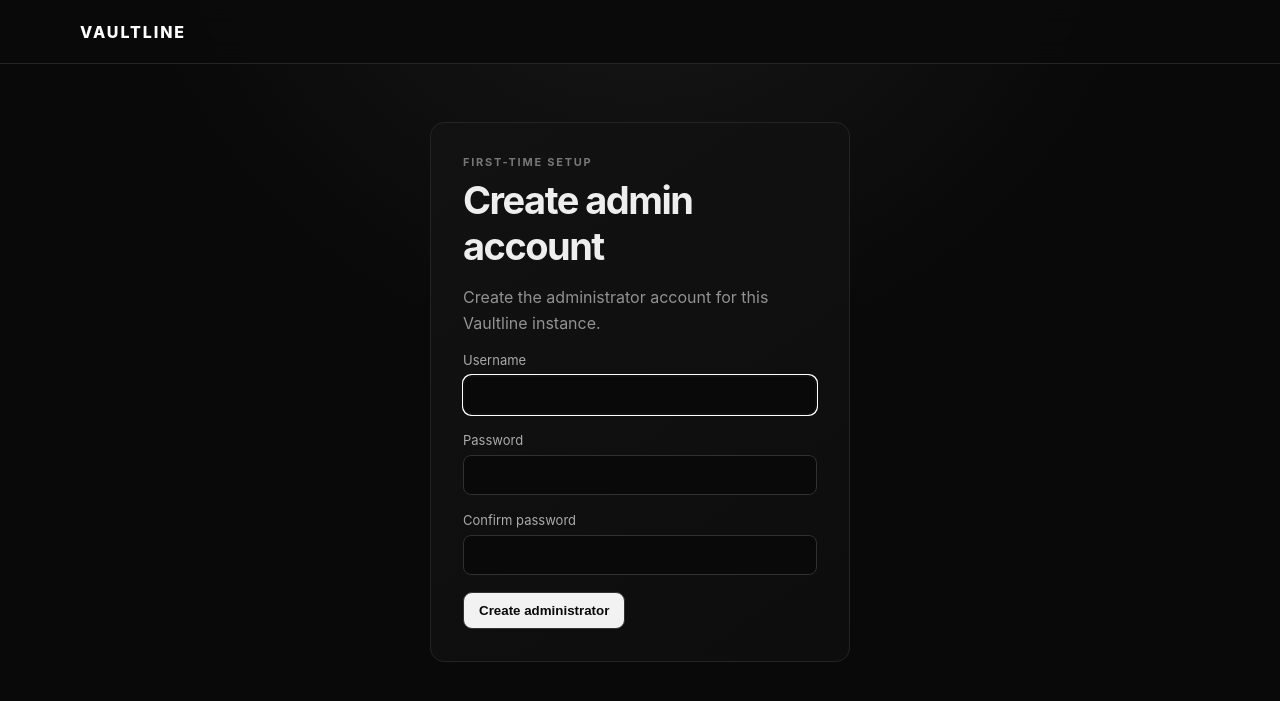
After one commit to KeaganHillery/vaultline, a Flask app: page /setup in a window 1280 px wide. The commit adds this page. Shown: the top 701 px of the page. Run offline with Flask 3, Linux system fonts and the light colour scheme.

Commit message:
feat: release Vaultline v1.1.0

```diff
--- a/app.py
+++ b/app.py
@@ -21,11 +21,16 @@ def db():
 def init():
     c=db()
     c.executescript('''
-    CREATE TABLE IF NOT EXISTS users(id INTEGER PRIMARY KEY AUTOINCREMENT, username TEXT UNIQUE NOT NULL, password TEXT NOT NULL, created_at TEXT NOT NULL);
+    CREATE TABLE IF NOT EXISTS users(id INTEGER PRIMARY KEY AUTOINCREMENT, username TEXT UNIQUE NOT NULL, password TEXT NOT NULL, role TEXT NOT NULL DEFAULT 'user', active INTEGER NOT NULL DEFAULT 1, created_at TEXT NOT NULL);
     CREATE TABLE IF NOT EXISTS items(id INTEGER PRIMARY KEY AUTOINCREMENT, name TEXT NOT NULL, category TEXT NOT NULL, description TEXT DEFAULT '', location TEXT DEFAULT '', owner TEXT DEFAULT '', expiry_date TEXT DEFAULT '', created_at TEXT NOT NULL, updated_at TEXT NOT NULL);
     CREATE TABLE IF NOT EXISTS documents(id INTEGER PRIMARY KEY AUTOINCREMENT, item_id INTEGER NOT NULL, filename TEXT NOT NULL, stored_name TEXT NOT NULL, uploaded_at TEXT NOT NULL, FOREIGN KEY(item_id) REFERENCES items(id) ON DELETE CASCADE);
     CREATE TABLE IF NOT EXISTS audit(id INTEGER PRIMARY KEY AUTOINCREMENT, username TEXT, action TEXT NOT NULL, target TEXT, created_at TEXT NOT NULL);
-    '''); c.commit(); c.close()
+    ''');
+    try: c.execute("ALTER TABLE users ADD COLUMN role TEXT NOT NULL DEFAULT 'user'")
+    except sqlite3.OperationalError: pass
+    try: c.execute("ALTER TABLE users ADD COLUMN active INTEGER NOT NULL DEFAULT 1")
+    except sqlite3.OperationalError: pass
+    c.commit(); c.close()
 
 def audit(action,target=''):
     c=db(); c.execute('INSERT INTO audit(username,action,target,created_at) VALUES(?,?,?,?)',(session.get('user','system'),action,target,datetime.utcnow().isoformat(timespec='seconds'))); c.commit(); c.close()
@@ -39,19 +44,77 @@ def login_required(f):
 
 def allowed_file(fn): return '.' in fn and fn.rsplit('.',1)[1].lower() in ALLOWED
 
+def admin_required(f):
+    @wraps(f)
+    def w(*a,**kw):
+        if 'user' not in session: return redirect(url_for('login',next=request.path))
+        c=db(); row=c.execute('SELECT role,active FROM users WHERE username=?',(session['user'],)).fetchone(); c.close()
+        if not row or not row['active'] or row['role']!='admin': abort(403)
+        return f(*a,**kw)
+    return w
+
 @app.after_request
 def headers(r):
     r.headers['X-Content-Type-Options']='nosniff'; r.headers['X-Frame-Options']='DENY'; r.headers['Referrer-Policy']='no-referrer'; r.headers['Content-Security-Policy']="default-src 'self'; style-src 'self' 'unsafe-inline'; script-src 'self' 'unsafe-inline'; img-src 'self' data:"
     return r
 
+@app.route('/setup',methods=['GET','POST'])
+def setup():
+    c=db(); count=c.execute('SELECT COUNT(*) n FROM users').fetchone()['n']; c.close()
+    if count: return redirect(url_for('login'))
+    if request.method=='POST':
+        u=request.form.get('username','').strip(); p=request.form.get('password',''); confirm=request.form.get('confirm_password','')
+        if not u or len(p)<8 or p!=confirm:
+            flash('Use a username and matching password of at least 8 characters.','error')
+            return render_template('setup.html')
+        c=db()
+        c.execute('INSERT INTO users(username,password,role,active,created_at) VALUES(?,?,?,?,?)',(u,generate_password_hash(p),'admin',1,datetime.utcnow().isoformat(timespec='seconds')))
+        c.commit(); c.close()
+        flash('Administrator account created.','ok')
+        return redirect(url_for('login'))
+    return render_template('setup.html')
+
 @app.route('/login',methods=['GET','POST'])
 def login():
+    c=db(); count=c.execute('SELECT COUNT(*) n FROM users').fetchone()['n']; c.close()
+    if count==0: return redirect(url_for('setup'))
     if request.method=='POST':
         u=request.form.get('username','').strip(); p=request.form.get('password','')
         c=db(); row=c.execute('SELECT * FROM users WHERE username=?',(u,)).fetchone(); c.close()
-        if row and check_password_hash(row['password'],p): session['user']=u; audit('login'); return redirect(request.args.get('next') or url_for('dashboard'))
+        if row and row['active'] and check_password_hash(row['password'],p): session['user']=u; audit('login'); return redirect(request.args.get('next') or url_for('dashboard'))
         flash('Invalid username or password.','error')
     return render_template('login.html')
+
+@app.route('/admin')
+@admin_required
+def admin():
+    c=db(); users=c.execute('SELECT id,username,role,active,created_at FROM users ORDER BY username COLLATE NOCASE').fetchall(); c.close()
+    return render_template('admin.html',users=users)
+
+@app.route('/admin/user/new',methods=['POST'])
+@admin_required
+def admin_new_user():
+    u=request.form.get('username','').strip(); p=request.form.get('password',''); role=request.form.get('role','user')
+    if not u or len(p)<8 or role not in ('user','admin'):
+        flash('Enter a username, password of at least 8 characters, and a valid role.','error')
+        return redirect(url_for('admin'))
+    try:
+        c=db()
+        c.execute('INSERT INTO users(username,password,role,active,created_at) VALUES(?,?,?,?,?)',(u,generate_password_hash(p),role,1,datetime.utcnow().isoformat(timespec='seconds')))
+        c.commit(); c.close()
+        flash('User created.','ok')
+    except sqlite3.IntegrityError:
+        flash('Username already exists.','error')
+    return redirect(url_for('admin'))
+
+@app.route('/admin/user/<int:id>/toggle',methods=['POST'])
+@admin_required
+def admin_toggle_user(id):
+    c=db(); row=c.execute('SELECT username,active FROM users WHERE id=?',(id,)).fetchone()
+    if row and row['username']!=session['user']:
+        c.execute('UPDATE users SET active=? WHERE id=?',(0 if row['active'] else 1,id)); c.commit()
+    c.close()
+    return redirect(url_for('admin'))
 
 @app.route('/logout')
 def logout(): session.clear(); return redirect(url_for('login'))
@@ -138,7 +201,7 @@ def export():
     c=db(); items=[dict(x) for x in c.execute('SELECT * FROM items').fetchall()]; docs=[dict(x) for x in c.execute('SELECT id,item_id,filename,uploaded_at FROM documents').fetchall()]; c.close(); audit('export'); return jsonify({'vaultline_export_version':1,'exported_at':datetime.utcnow().isoformat(timespec='seconds')+'Z','items':items,'documents':docs})
 
 @app.route('/health')
-def health(): return jsonify(status='ok',version='1.0.0')
+def health(): return jsonify(status='ok',version='1.1.0')
 
 init()
 
--- /dev/null
+++ b/templates/admin.html
@@ -0,0 +1 @@
+{% extends 'base.html' %}{% block content %}<div class="top"><div><div class="eyebrow">ADMINISTRATION</div><h1>Users</h1><p class="muted">Manage access to this Vaultline instance.</p></div></div><section><div class="card"><h2>Create user</h2><form method="post" action="{{url_for('admin_new_user')}}"><label>Username<input name="username" required></label><label>Password<input type="password" name="password" minlength="8" required></label><label>Role<select name="role"><option value="user">User</option><option value="admin">Admin</option></select></label><button>Create user</button></form></div></section><section><div class="list">{% for u in users %}<div class="row"><span><strong>{{u.username}}</strong><small>{{u.role}} · {% if u.active %}Active{% else %}Disabled{% endif %}</small></span>{% if u.username != session.user %}<form method="post" action="{{url_for('admin_toggle_user',id=u.id)}}"><button type="submit">{{'Disable' if u.active else 'Enable'}}</button></form>{% endif %}</div>{% endfor %}</div></section>{% endblock %}
--- a/templates/base.html
+++ b/templates/base.html
@@ -1 +1 @@
-<!doctype html><html><head><meta charset="utf-8"><meta name="viewport" content="width=device-width,initial-scale=1"><title>Vaultline</title><link rel="stylesheet" href="{{ url_for('static',filename='style.css') }}"></head><body><nav><a class="brand" href="{{ url_for('dashboard') }}">VAULTLINE</a>{% if session.user %}<div class="navlinks"><a href="{{ url_for('items') }}">Vault</a><a href="{{ url_for('new_item') }}">+ Add</a><a href="{{ url_for('export') }}">Export</a><a href="{{ url_for('logout') }}">Logout</a></div>{% endif %}</nav><main>{% with messages=get_flashed_messages(with_categories=true) %}{% for cat,msg in messages %}<div class="flash {{cat}}">{{msg}}</div>{% endfor %}{% endwith %}{% block content %}{% endblock %}</main></body></html>
+<!doctype html><html><head><meta charset="utf-8"><meta name="viewport" content="width=device-width,initial-scale=1"><title>Vaultline</title><link rel="stylesheet" href="{{ url_for('static',filename='style.css') }}"></head><body><nav><a class="brand" href="{{ url_for('dashboard') }}">VAULTLINE</a>{% if session.user %}<div class="navlinks"><a href="{{ url_for('items') }}">Vault</a><a href="{{ url_for('new_item') }}">+ Add</a><a href="{{ url_for('export') }}">Export</a><a href="{{ url_for('admin') }}">Admin</a><a href="{{ url_for('logout') }}">Logout</a></div>{% endif %}</nav><main>{% with messages=get_flashed_messages(with_categories=true) %}{% for cat,msg in messages %}<div class="flash {{cat}}">{{msg}}</div>{% endfor %}{% endwith %}{% block content %}{% endblock %}</main></body></html>
--- /dev/null
+++ b/templates/setup.html
@@ -0,0 +1 @@
+{% extends 'base.html' %}{% block content %}<div class="auth"><div class="card"><div class="eyebrow">FIRST-TIME SETUP</div><h1>Create admin account</h1><p class="muted">Create the administrator account for this Vaultline instance.</p><form method="post"><label>Username<input name="username" autocomplete="username" required autofocus></label><label>Password<input type="password" name="password" autocomplete="new-password" minlength="8" required></label><label>Confirm password<input type="password" name="confirm_password" autocomplete="new-password" minlength="8" required></label><button>Create administrator</button></form></div></div>{% endblock %}
```
